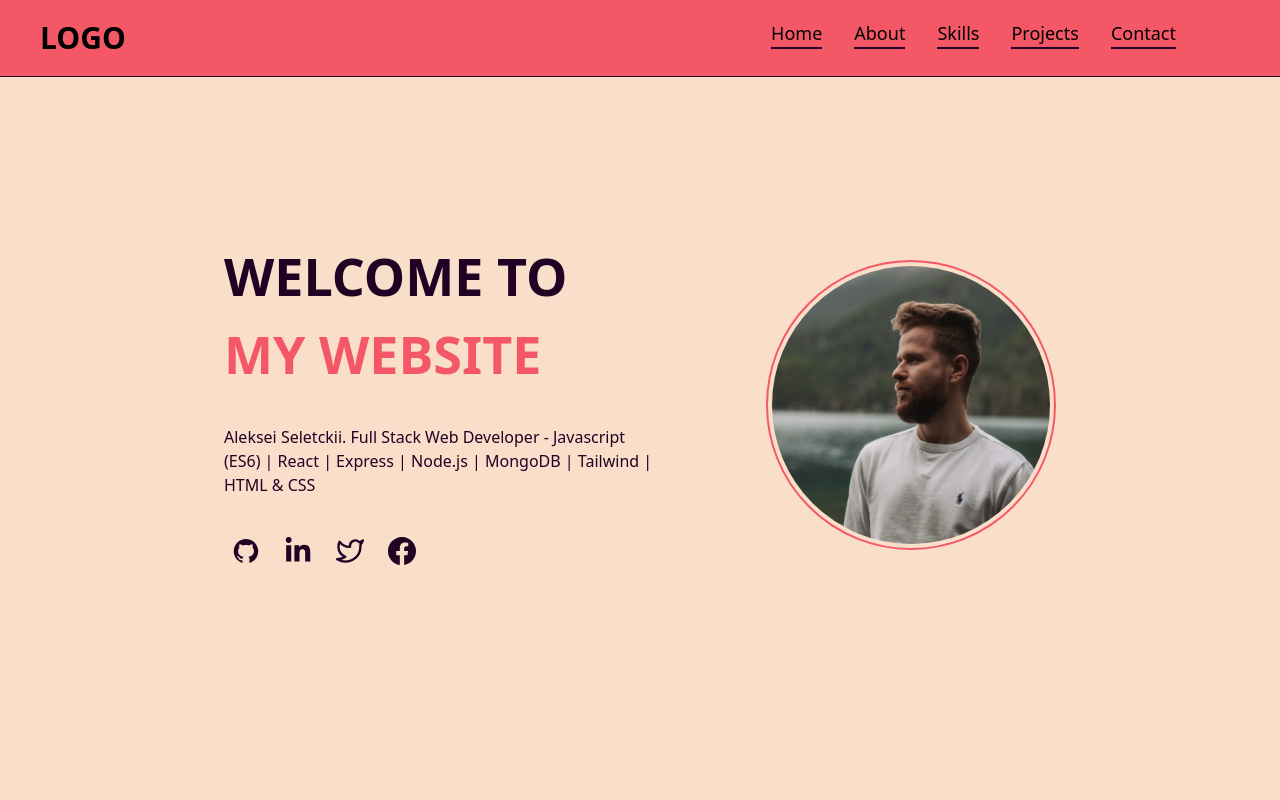
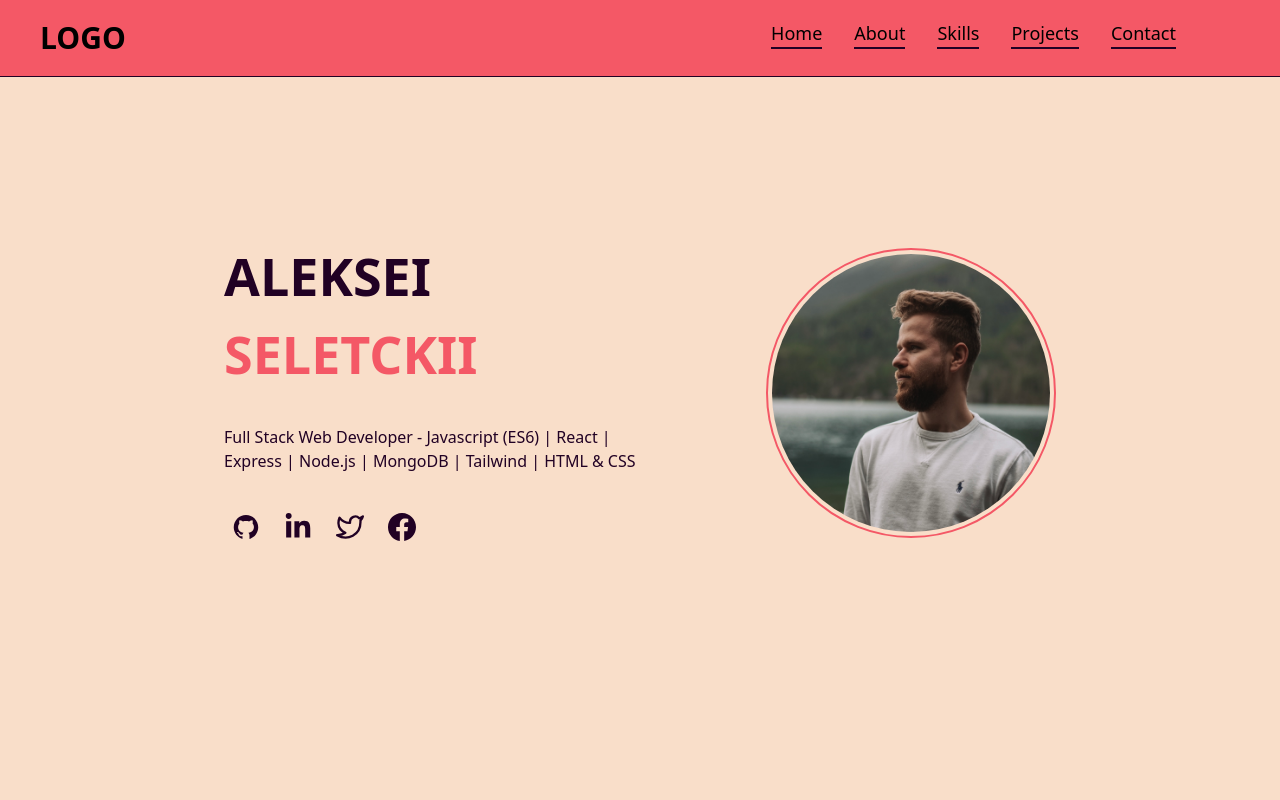
Before and after one commit to lexasv97/project5-portfolio, a React (Vite) app: page / in a window 1280 px wide. Shown: the top 800 px of the page. Built offline with nearby package versions, Linux system fonts and the light colour scheme.

Commit message:
7th commit

```diff
--- a/src/components/About.jsx
+++ b/src/components/About.jsx
@@ -12,7 +12,7 @@ Graduated tech university in Russia and bootcamp in Miami and ready for challeng
 
 Used to write testable, human-readable code adhering to good practices.
 
-A highly motivated and result-driven developer looking for opportunities that will provide me, both, personal and professional growth.
+A highly motivated and result-driven developer looking for opportunities that will provide me both personal and professional growth.
 
 I have the ability to work in a fast, agile and nimble environment with frequent change.
 
--- a/src/components/Banner.jsx
+++ b/src/components/Banner.jsx
@@ -21,8 +21,8 @@ const Banner = () => {
     return (
         <div className="lg:px-56 px-10 lg:py-0 py-20 text-center gap-5 lg:text-start flex lg:flex-row flex-col-reverse justify-between lg:gap-28 items-center">
             <div className=" h-full lg:py-40 flex flex-col justify-center lg:items-start items-center text-purple">
-                <h1 data-aos="fade-right" className="text-[52px] font-semibold mb-8 leading-normal uppercase">Welcome To <span className="text-pink">My Website</span></h1>
-                <p data-aos="fade-left"><span className='text-bold'>Aleksei Seletckii. </span>Full Stack Web Developer - Javascript (ES6) | React | Express | Node.js | MongoDB | Tailwind | HTML & CSS</p>
+                <h1 data-aos="fade-right" className="text-[52px] font-semibold mb-8 leading-normal uppercase">ALEKSEI <span className="text-pink">SELETCKII</span></h1>
+                <p data-aos="fade-left"><span className='text-bold'></span>Full Stack Web Developer - Javascript (ES6) | React | Express | Node.js | MongoDB | Tailwind | HTML & CSS</p>
                 <div className="flex mt-8 gap-2">
                     <div className="flex items-center justify-center">
                         <div data-aos="fade-up" className="flex space-x-2">
```
